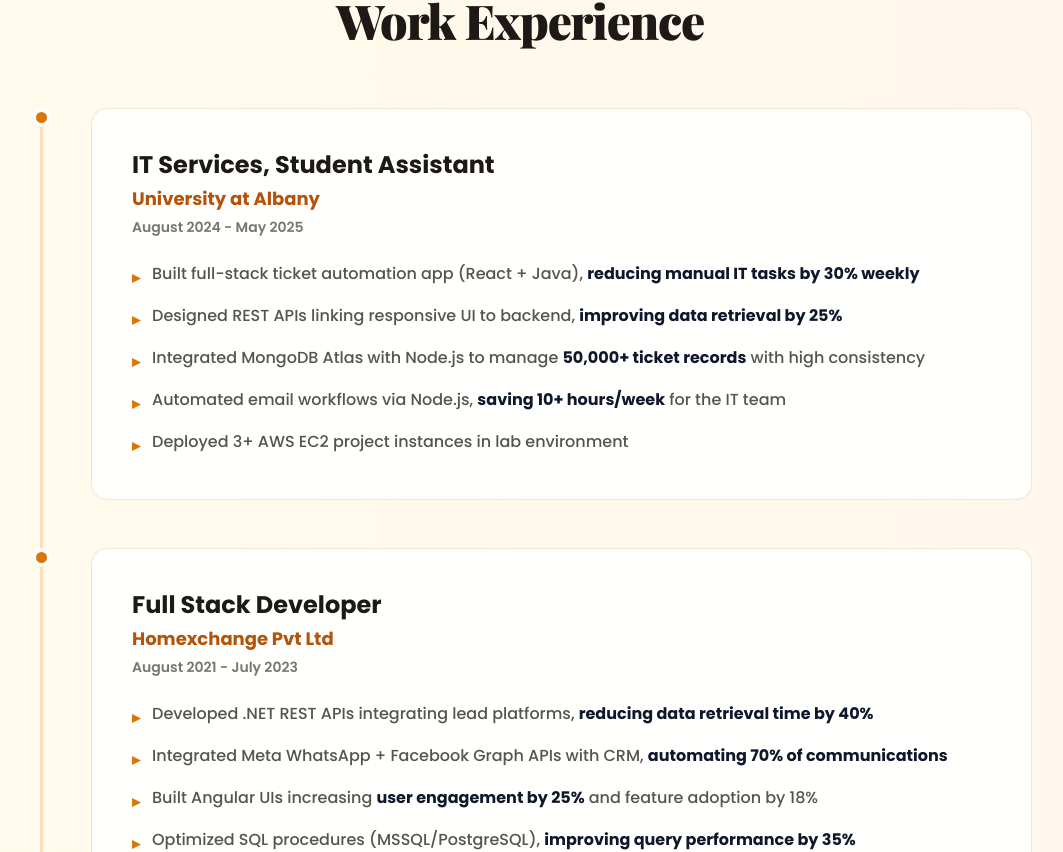
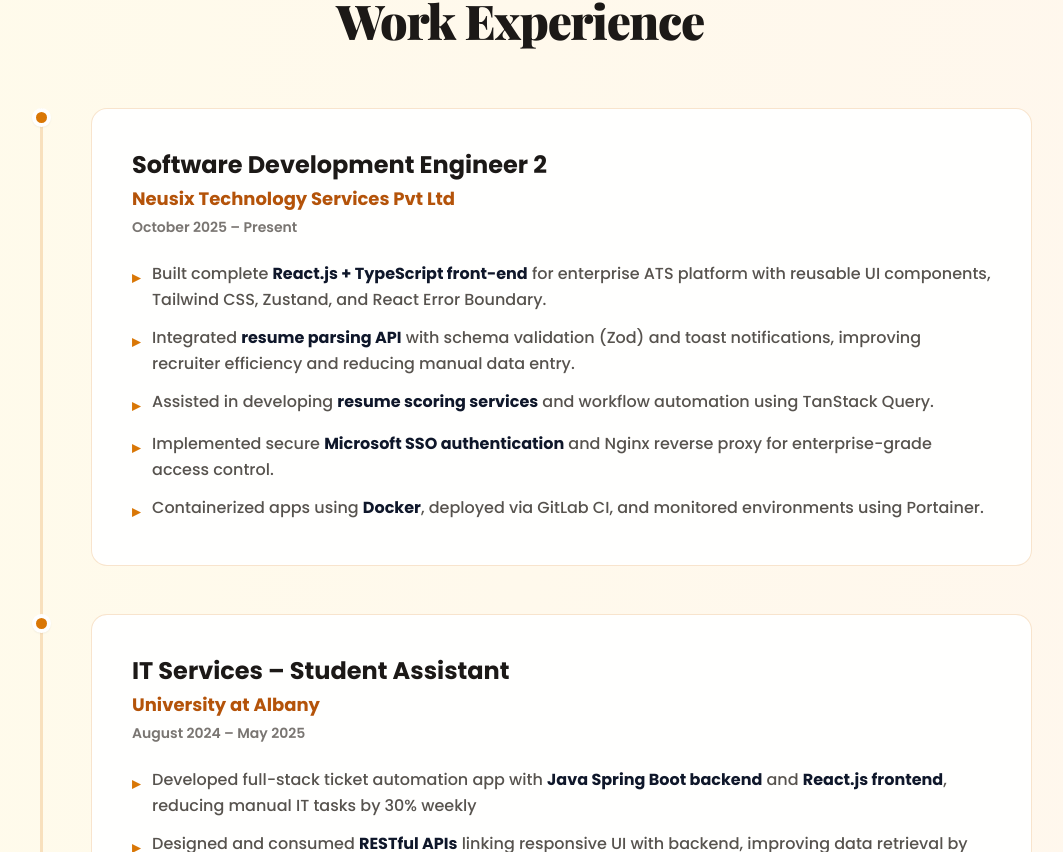
Before and after one commit to prem2279/my-portfolio, a Next.js app: page / in a window 1280 px wide. Shown: the part 2716-3568 px from the top of the page, without its empty margins (120-1183 px from the left). Built offline with nearby package versions, Linux system fonts and the light colour scheme; no server answers.

Commit message:
Update portfolio data with new roles and descriptions

```diff
--- a/src/data/portfolio-data.tsx
+++ b/src/data/portfolio-data.tsx
@@ -8,7 +8,7 @@
   bio: [
     {
       title: "3+ Years of Enterprise Development",
-      description: "I build scalable web applications and cloud integrations that solve real business problems. My work bridges frontend UI, backend APIs, and Oracle Integration Cloud to deliver end-to-end solutions."
+      description: "I build scalable web applications and cloud integrations that solve real business problems. My work bridges frontend UI, backend APIs with Java Spring Boot, and Oracle Integration Cloud to deliver end-to-end solutions."
     },
     {
       title: "Oracle Integration Cloud Expertise",
@@ -32,21 +32,33 @@
 
 export const experienceData = [
   {
-    role: "IT Services, Student Assistant",
+    role: "Software Development Engineer 2",
+    company: "Neusix Technology Services Pvt Ltd",
+    period: "October 2025 – Present",
+    achievements: [
+      <>Built complete <strong className="text-accent">React.js + TypeScript front-end</strong> for enterprise ATS platform with reusable UI components, Tailwind CSS, Zustand, and React Error Boundary.</>,
+      <>Integrated <strong className="text-accent">resume parsing API</strong> with schema validation (Zod) and toast notifications, improving recruiter efficiency and reducing manual data entry.</>,
+      <>Assisted in developing <strong className="text-accent">resume scoring services</strong> and workflow automation using TanStack Query.</>,
+      <>Implemented secure <strong className="text-accent">Microsoft SSO authentication</strong> and Nginx reverse proxy for enterprise-grade access control.</>,
+      <>Containerized apps using <strong className="text-accent">Docker</strong>, deployed via GitLab CI, and monitored environments using Portainer.</>
+    ]
+  },
+  {
+    role: "IT Services – Student Assistant",
     company: "University at Albany",
-    period: "August 2024 - May 2025",
+    period: "August 2024 – May 2025",
     achievements: [
-      <>Built full-stack ticket automation app (React + Java), <strong className="text-accent">reducing manual IT tasks by 30% weekly</strong></>,
-      <>Designed REST APIs linking responsive UI to backend, <strong className="text-accent">improving data retrieval by 25%</strong></>,
-      <>Integrated MongoDB Atlas with Node.js to manage <strong className="text-accent">50,000+ ticket records</strong> with high consistency</>,
-      <>Automated email workflows via Node.js, <strong className="text-accent">saving 10+ hours/week</strong> for the IT team</>,
-      <>Deployed 3+ AWS EC2 project instances in lab environment</>
+      <>Developed full-stack ticket automation app with <strong className="text-accent">Java Spring Boot backend</strong> and <strong className="text-accent">React.js frontend</strong>, reducing manual IT tasks by 30% weekly</>,
+      <>Designed and consumed <strong className="text-accent">RESTful APIs</strong> linking responsive UI with backend, improving data retrieval by 25%</>,
+      <>Managed <strong className="text-accent">50K+ ticket records</strong> via MongoDB Atlas and Node.js backend scripts</>,
+      <>Automated email workflows, saving <strong className="text-accent">10+ hours/week</strong> for IT team</>,
+      <>Deployed multiple project instances on <strong className="text-accent">AWS EC2</strong> lab environment</>
     ]
   },
   {
     role: "Full Stack Developer",
     company: "Homexchange Pvt Ltd",
-    period: "August 2021 - July 2023",
+    period: "August 2021 – July 2023",
     achievements: [
       <>Developed .NET REST APIs integrating lead platforms, <strong className="text-accent">reducing data retrieval time by 40%</strong></>,
       <>Integrated Meta WhatsApp + Facebook Graph APIs with CRM, <strong className="text-accent">automating 70% of communications</strong></>,
@@ -108,7 +120,6 @@
       'Implemented fault handling framework enabling business exception reprocessing'
     ],
     impact: 'End-to-end automation of financial data flows.',
-    // You can leave these empty or undefined if not applicable
     github: null,
     live: null
   },
@@ -139,7 +150,6 @@
       'Engineered WebSocket messaging achieving <200ms latency'
     ],
     impact: 'Production-ready chat platform with intelligent automation.',
-    // --- UPDATED HERE ---
     github: "https://github.com/prem2279/Real-Time-Chat-Application",
     live: "http://ec2-18-216-235-121.us-east-2.compute.amazonaws.com/"
   },
@@ -156,6 +166,7 @@
     live: null
   }
 ];
+
 export const skillsData = [
   {
     title: "Oracle EcoSystem",
@@ -227,7 +238,7 @@
     icon: "fab fa-linkedin",
     label: "LinkedIn",
     value: "Prem Kumar Gundu",
-    link: "https://linkedin.com"
+    link: "https://linkedin.com/in/premgundu"
   },
   {
     icon: "fab fa-github",
@@ -243,7 +254,6 @@
     isResume: true
   }
 ];
-
 
 export const heroData = {
   status: "Available for Opportunities",
```
